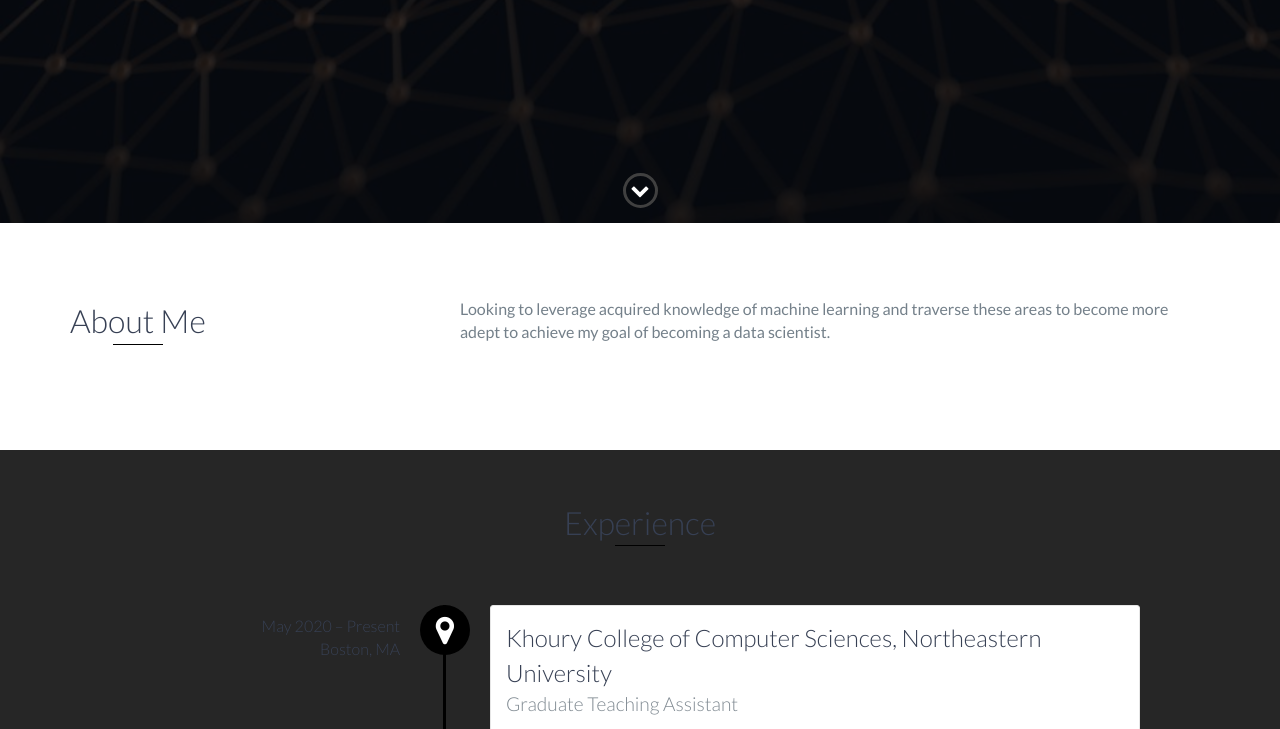
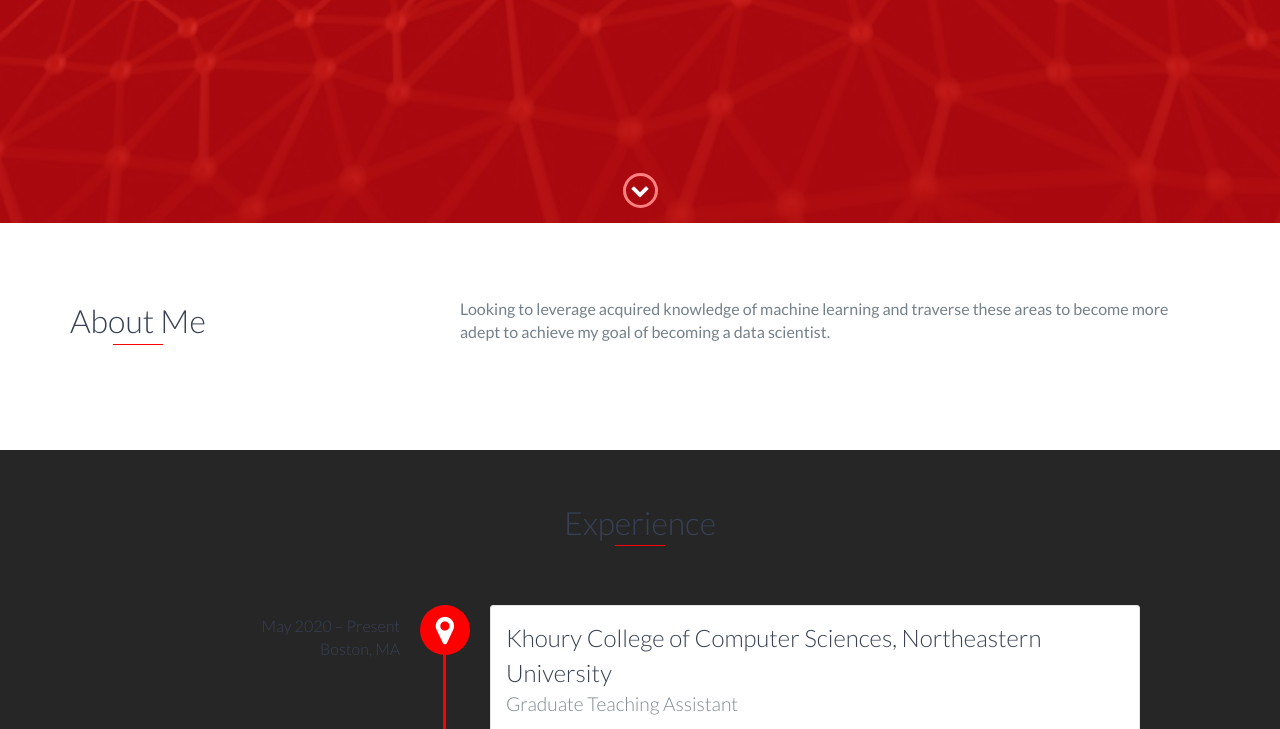
Before and after one commit to Arjunp24/cv, a website: page index.html in a window 1280 px wide. Shown: the part 577-1306 px from the top of the page. Drawn offline with nearby package versions, Linux system fonts and the light colour scheme; files that its build step writes are made by us from their sources.

Commit message:
Update styles.scss

```diff
--- a/scss/styles.scss
+++ b/scss/styles.scss
@@ -34,7 +34,7 @@
 */
 
 // Define base and accent colors
-$base-color: #000000;
+$base-color: #ff0000;
 $base-color-hover: darken($base-color, 10%);
 
 // Define background colors
```
